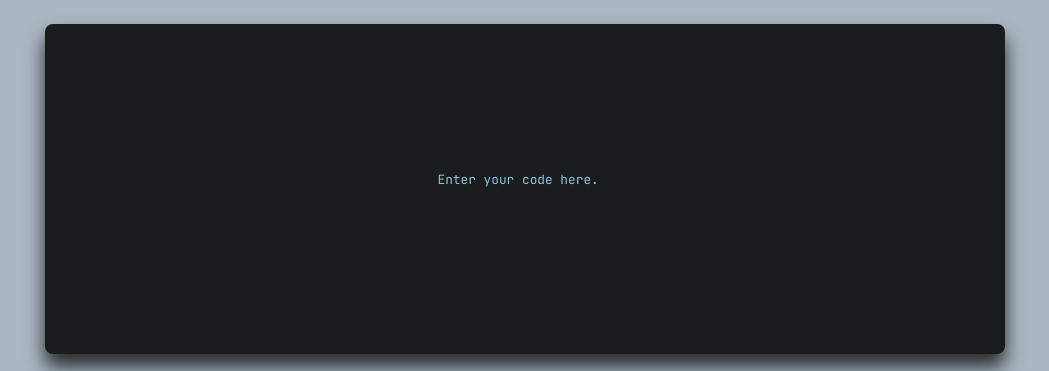
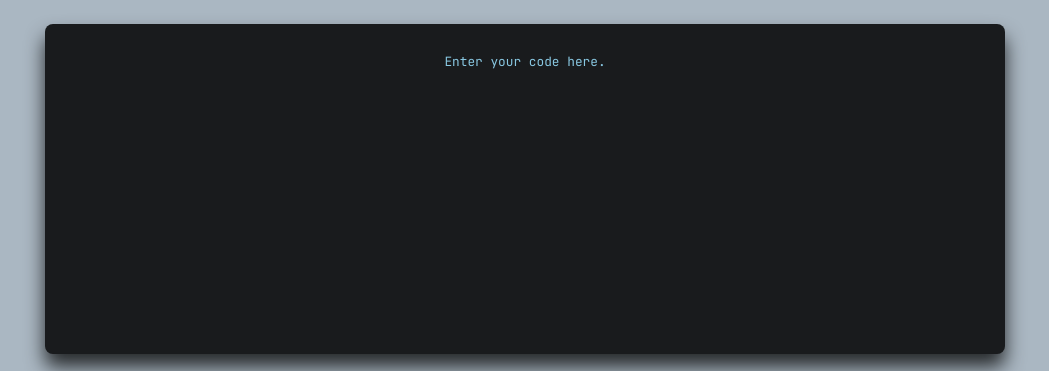
Before and after one commit to kyleotero/ASL-Translator-HTV, a plain HTML site: page index.html in a window 1280 px wide. Shown: the top 371 px of the page, without its empty margins (115-1164 px from the left). Drawn offline with nearby package versions, Linux system fonts and the light colour scheme.

Commit message:
Centering text holder

```diff
--- a/index.html
+++ b/index.html
@@ -10,10 +10,9 @@
 </head>
 
 <body class="bg-dark">
-    <div class="flex flex-col h-92% mt-6">
-        <div id="first" class="bg-main w-9/12 h-5/6 rounded-lg shadow-bot mb-5 mt-5 md:mb-auto md:mt-auto m-auto flex">
-            <textarea id="input" placeholder="Enter your code here."
-                class="bg-main text-purple font-jetBrains text-mobile sm:text-med md:text-standard h-50% w-50% outline-none resize-none m-auto placeholder:text-[#89c8e2]"></textarea>
+    <div class="flex flex-col h-92% mt-6 ">
+        <div id="first" class="bg-main w-9/12 h-5/6 rounded-lg shadow-bot mb-5 mt-5 md:mb-auto md:mt-auto m-auto text-violet-700 flex justify-center py-45%">
+            <textarea id="input" placeholder="Enter your code here." class="bg-main font-jetBrains text-mobile sm:text-med md:text-standard h-5/6 w-11/12 outline-none resize-none m-auto placeholder:text-[#89c8e2] text-center "></textarea>
         </div>
         <div id="translate" class="justify-center text-center mt-5">
             <button
@@ -23,8 +22,7 @@
             </button>
         </div>
 
-        <div id="second"
-            class="bg-main w-9/12 h-5/6 rounded-lg shadow-bot m-auto flex flex-row mt-4 text-center justify-center inline-block ">
+        <div id="second" class="bg-main w-9/12 h-5/6 rounded-lg shadow-bot m-auto flex flex-row mt-4 text-center justify-center inline-block ">
 
             <button id="prev"
                 class="bg-slate-600 hover:bg-slate-500 text-white font-jetBrains font-bold py-2 px-4 rounded outline-none resize-none my-auto placeholder:text-[#89c8e2] justify-center mx-3"
```
